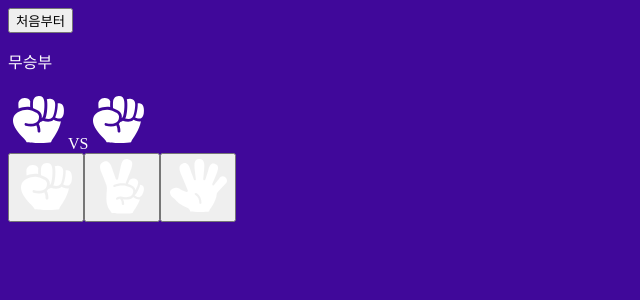
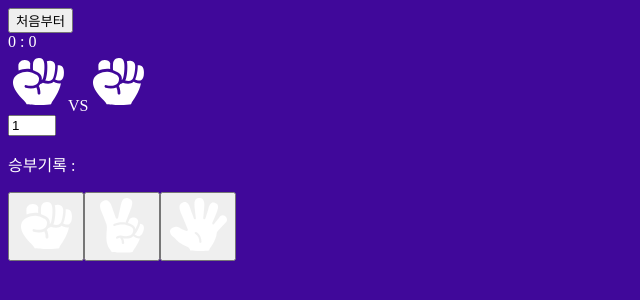
Before and after one commit to pseudoureka/react-codeit, a React (Create React App) app: page / in a window 1280 px wide. Shown: the top 300 px of the page, without its empty margins (0-640 px from the left). Built offline with nearby package versions, Linux system fonts and the light colour scheme.

Commit message:
승부기록

```diff
--- a/src/App.js
+++ b/src/App.js
@@ -14,29 +14,52 @@ function getResult(me, other) {
 function App() {
   const [hand, setHand] = useState("rock");
   const [otherHand, setOtherHand] = useState("rock");
+  const [history, setHistory] = useState([]);
+  const [score, setScore] = useState(0);
+  const [otherScore, setOtherScore] = useState(0);
+  const [bet, setBet] = useState(1);
 
   const handleButtonClick = (nextHand) => {
-    // hand의 값을 nextHand 로 바꿔 주세요
-    // otherHand의 값을 generateRandomHand()의 리턴 값으로 바꿔주세요
+    const nextOtherHand = generateRandomHand();
+
+    const comparison = getResult(nextHand, nextOtherHand);
+    if (comparison === "승리") setScore(score + bet);
+    if (comparison === "패배") setOtherScore(otherScore + bet);
+
     setHand(nextHand);
-    setOtherHand(generateRandomHand());
+    setOtherHand(nextOtherHand);
+    setHistory([...history, getResult(nextHand, nextOtherHand)]);
+  };
+
+  const handleBetChange = (e) => {
+    let num = Number(e.target.value);
+    if (num > 9) num %= 10;
+    if (num < 1) num = 1;
+    setBet(num);
   };
 
   const handleClearClick = () => {
-    // hand와 otherHand의 값을 'rock' 으로 바꿔주세요
-    setHand('rock')
-    setOtherHand('rock')
+    setHand("rock");
+    setOtherHand("rock");
+    setHistory([]);
+    setScore(0);
+    setOtherScore(0);
+    setBet(1);
   };
 
   return (
     <div>
       <Button onClick={handleClearClick}>처음부터</Button>
-      <p>{getResult(hand, otherHand)}</p>
+      <div>
+        {score} : {otherScore}
+      </div>
       <div>
         <HandIcon value={hand} />
         VS
         <HandIcon value={otherHand} />
       </div>
+      <input type="number" value={bet} onChange={handleBetChange} min={1} max={9} />
+      <p>승부기록 : {history.join(", ")}</p>
       <div>
         <HandButton value="rock" onClick={handleButtonClick} />
         <HandButton value="scissor" onClick={handleButtonClick} />
```
